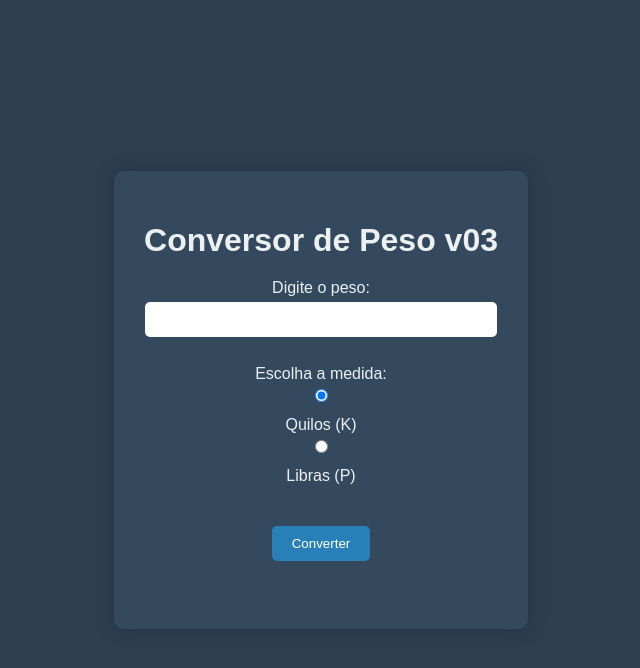
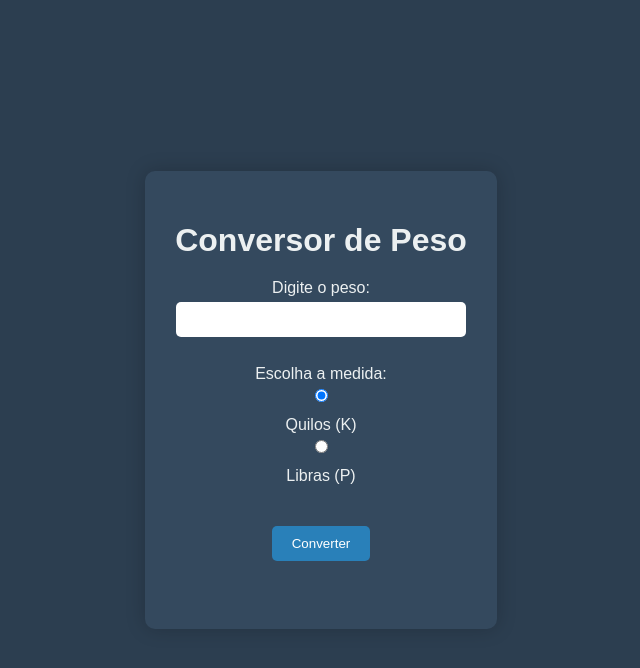
Before and after one commit to victorhcolete/teste, a Flask app: page / in a window 1280 px wide. Shown: the top 668 px of the page, without its empty margins (319-959 px from the left). Run offline with Flask 2, Linux system fonts and the light colour scheme.

Commit message:
Changing the version

```diff
--- a/templates/index.html
+++ b/templates/index.html
@@ -57,7 +57,7 @@
 </head>
 <body>
     <div class="container">
-        <h1>Conversor de Peso v03</h1>
+        <h1>Conversor de Peso</h1>
         <form method="POST">
             <label for="peso">Digite o peso:</label>
             <input type="text" id="peso" name="peso">
```
